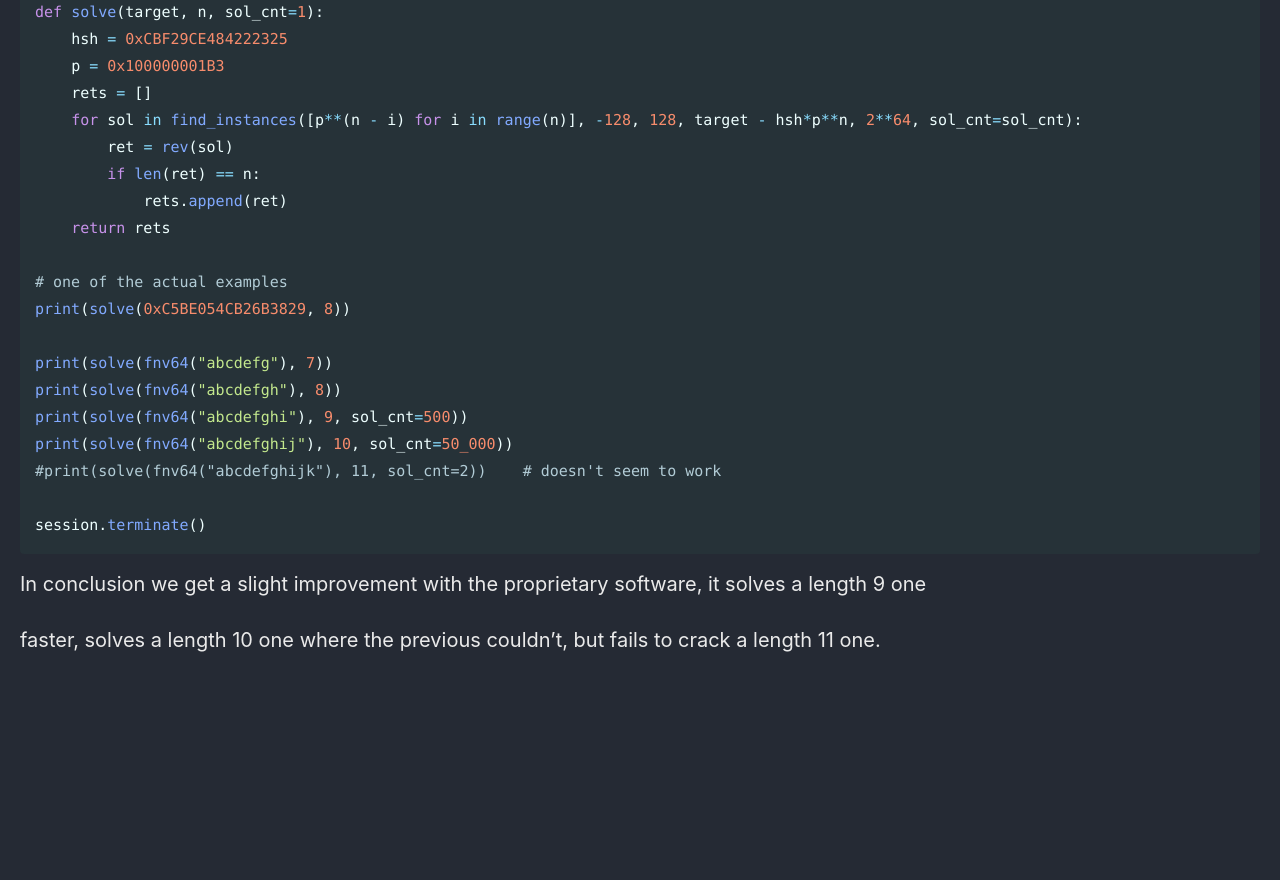
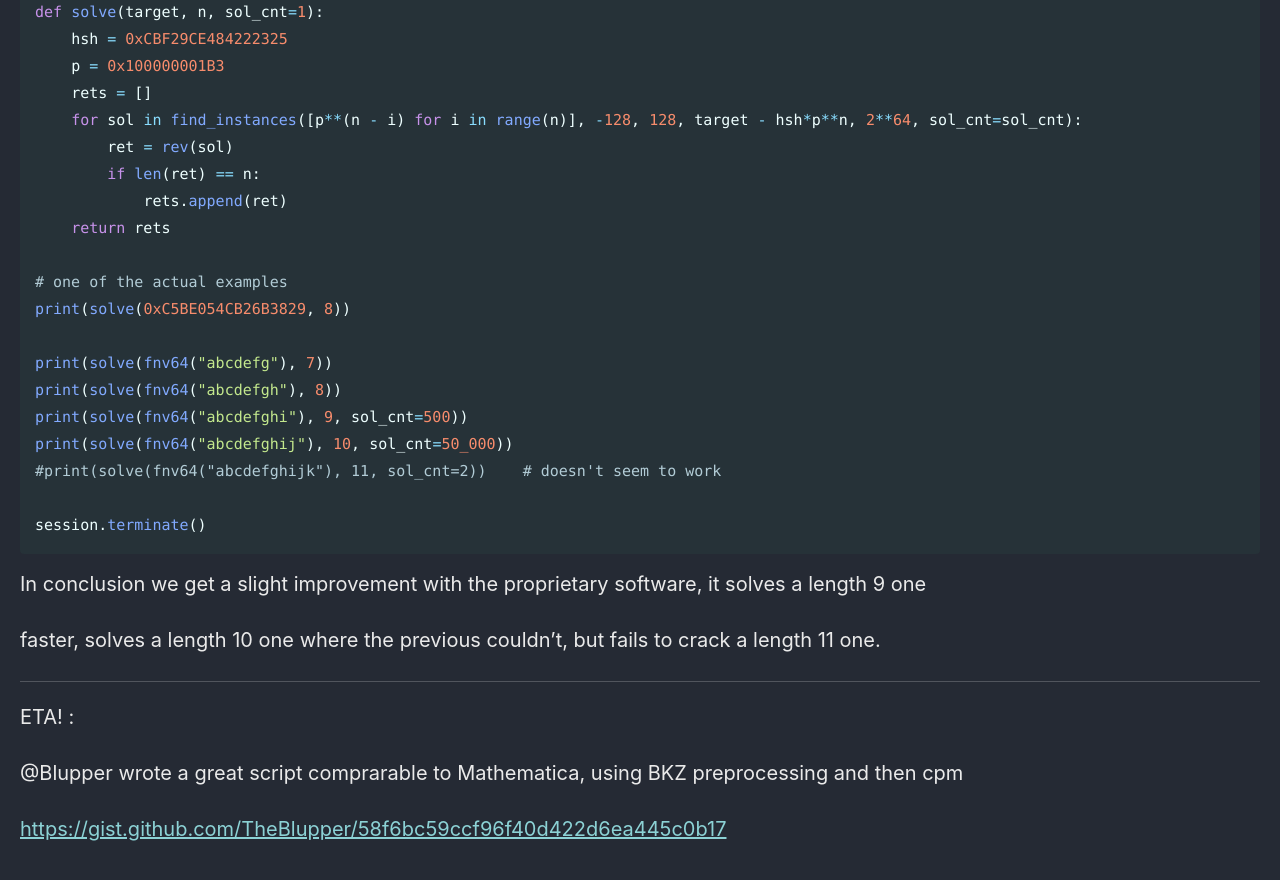
Before and after one commit to Connor-McCartney/Connor-McCartney.github.io, a Jekyll site: the page built from _pages/cryptography/other/Trying-to-crack-COD-FNV-hashes.md, in a window 1280 px wide and 900 px high, scrolled down 5802 px. Shown: the top 880 px of the window. Built offline with Jekyll 4.4.1, drawn with Linux system fonts in a browser that asks for light colours; cached includes are drawn as plain includes; before the commit the page ends 6513 px from its top, so only the background shows below that.

Commit message:
Update Trying-to-crack-COD-FNV-hashes.md

```diff
--- a/_pages/cryptography/other/Trying-to-crack-COD-FNV-hashes.md
+++ b/_pages/cryptography/other/Trying-to-crack-COD-FNV-hashes.md
@@ -246,3 +246,13 @@ session.terminate()
 In conclusion we get a slight improvement with the proprietary software, it solves a length 9 one
 
 faster, solves a length 10 one where the previous couldn't, but fails to crack a length 11 one.
+
+
+---
+
+
+ETA! :
+
+@Blupper wrote a great script comprarable to Mathematica, using BKZ preprocessing and then cpm
+
+<https://gist.github.com/TheBlupper/58f6bc59ccf96f40d422d6ea445c0b17>
```
